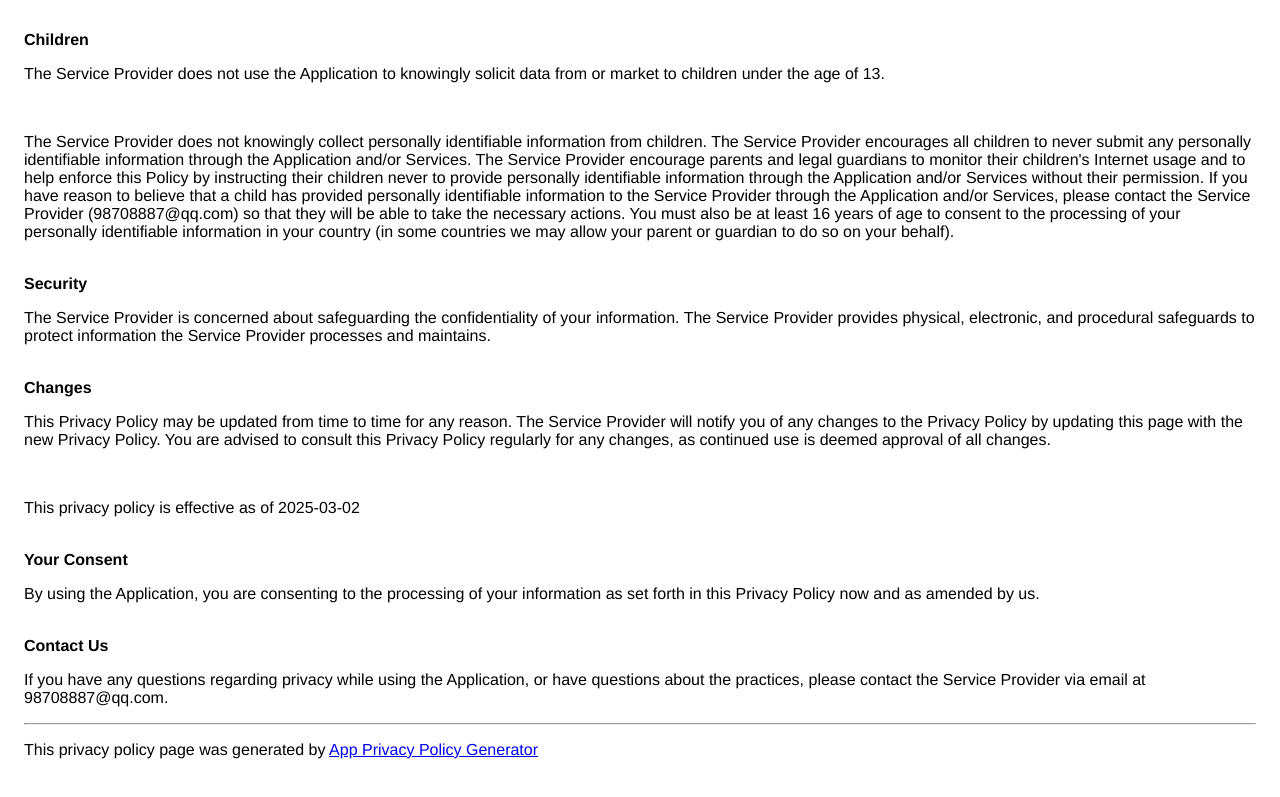
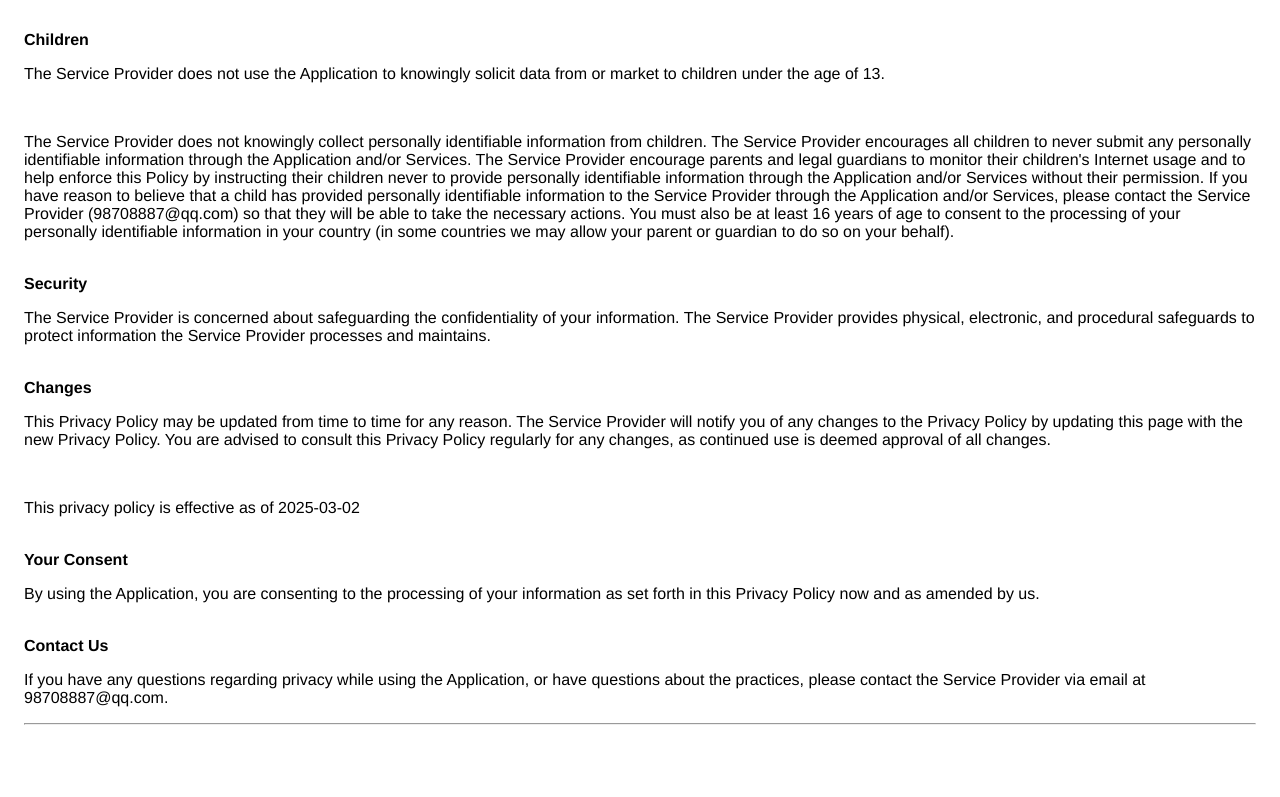
Before and after one commit to wangweiyang8887/app-support, a plain HTML site: page PrivacyPolicy.html in a window 1280 px wide. Shown: the part 1003-1800 px from the top of the page. After the commit the page ends 1760 px from the top, so only its background shows below. Drawn offline with Linux system fonts and the light colour scheme.

Commit message:
Update PrivacyPolicy.html

```diff
--- a/PrivacyPolicy.html
+++ b/PrivacyPolicy.html
@@ -18,6 +18,6 @@ has provided personally identifiable information to the Service Provider through
 please contact the Service Provider (98708887@qq.com) so that they will be able to take the necessary actions.
 You must also be at least 16 years of age to consent to the processing
 of your personally identifiable information in your country (in some countries we may allow your parent
-or guardian to do so on your behalf).</p></div><br><strong>Security</strong><p>The Service Provider is concerned about safeguarding the confidentiality of your information. The Service Provider provides physical, electronic, and procedural safeguards to protect information the Service Provider processes and maintains.</p><br><strong>Changes</strong><p>This Privacy Policy may be updated from time to time for any reason. The Service Provider will notify you of any changes to the Privacy Policy by updating this page with the new Privacy Policy. You are advised to consult this Privacy Policy regularly for any changes, as continued use is deemed approval of all changes.</p><br><p>This privacy policy is effective as of 2025-03-02</p><br><strong>Your Consent</strong><p>By using the Application, you are consenting to the processing of your information as set forth in this Privacy Policy now and as amended by us.</p><br><strong>Contact Us</strong><p>If you have any questions regarding privacy while using the Application, or have questions about the practices, please contact the Service Provider via email at 98708887@qq.com.</p><hr><p>This privacy policy page was generated by <a href="https://app-privacy-policy-generator.nisrulz.com/" target="_blank" rel="noopener noreferrer">App Privacy Policy Generator</a></p>
+or guardian to do so on your behalf).</p></div><br><strong>Security</strong><p>The Service Provider is concerned about safeguarding the confidentiality of your information. The Service Provider provides physical, electronic, and procedural safeguards to protect information the Service Provider processes and maintains.</p><br><strong>Changes</strong><p>This Privacy Policy may be updated from time to time for any reason. The Service Provider will notify you of any changes to the Privacy Policy by updating this page with the new Privacy Policy. You are advised to consult this Privacy Policy regularly for any changes, as continued use is deemed approval of all changes.</p><br><p>This privacy policy is effective as of 2025-03-02</p><br><strong>Your Consent</strong><p>By using the Application, you are consenting to the processing of your information as set forth in this Privacy Policy now and as amended by us.</p><br><strong>Contact Us</strong><p>If you have any questions regarding privacy while using the Application, or have questions about the practices, please contact the Service Provider via email at 98708887@qq.com.</p><hr>
     </body>
     </html>
```
